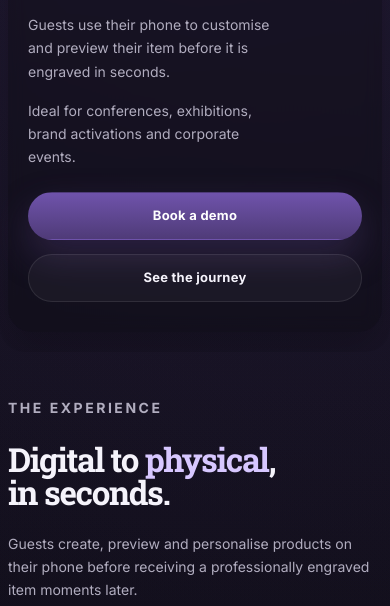
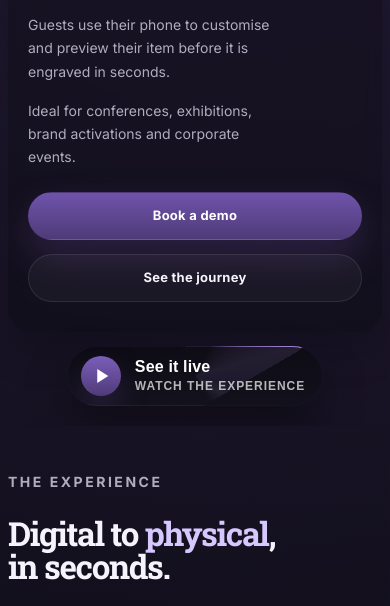
Before and after one commit to kyle-bailey-dev/liveengrave-website, a website: page index.html in a window 390 px wide. Shown: the part 510-1116 px from the top of the page. Drawn offline with Linux system fonts and the light colour scheme.

Commit message:
Move mobile hero video button below copy

```diff
--- a/styles.css
+++ b/styles.css
@@ -1173,11 +1173,18 @@ img {
     -webkit-mask-image: linear-gradient(180deg, black 0%, black 78%, transparent 100%);
   }
 
+  .hero-copy {
+    order: 1;
+  }
+
   .hero-video-trigger {
-    right: 18px;
-    top: 214px;
+    position: relative;
+    right: auto;
+    top: auto;
     bottom: auto;
+    order: 2;
     min-height: 60px;
+    margin: 14px auto 0;
     transform: none;
   }
 
```
